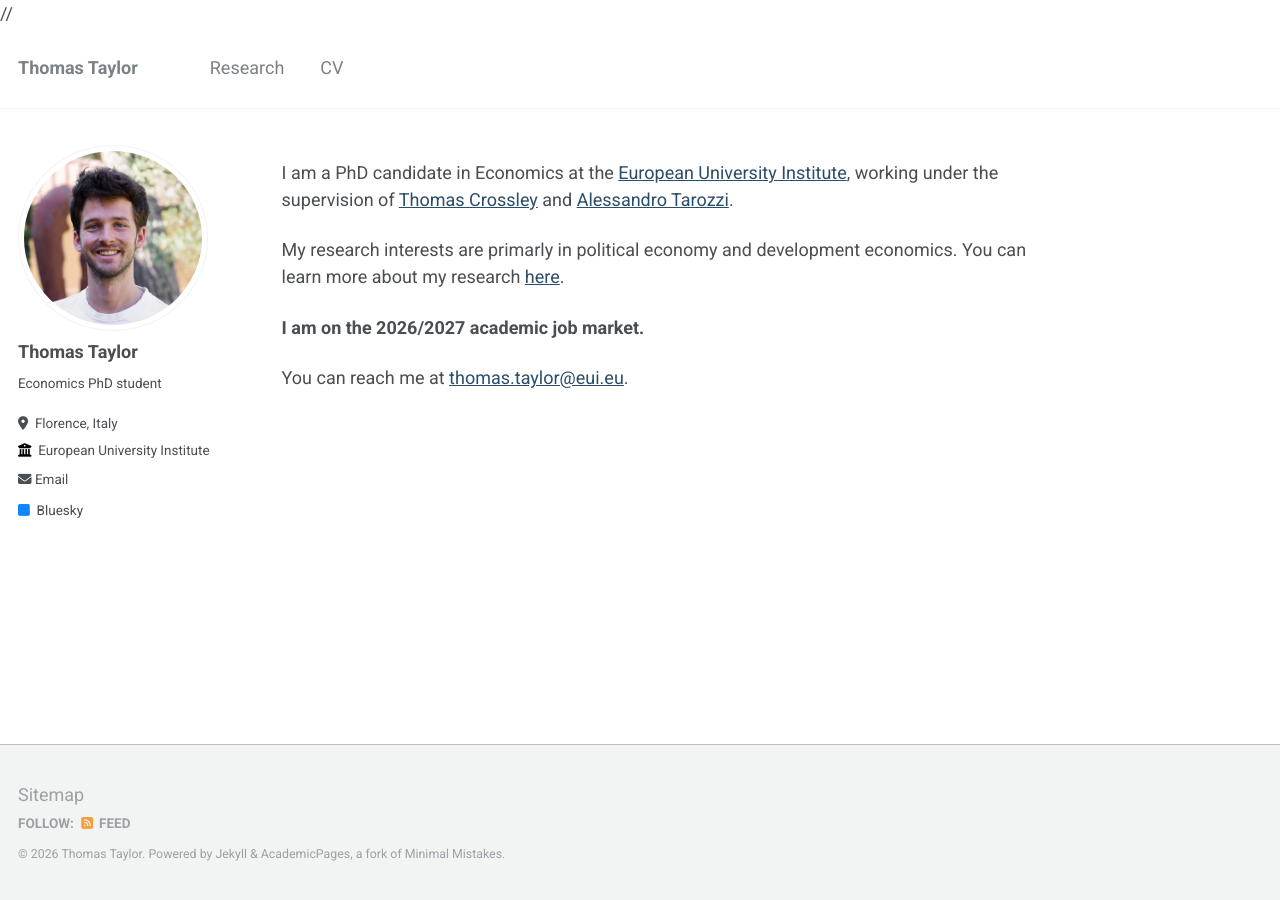
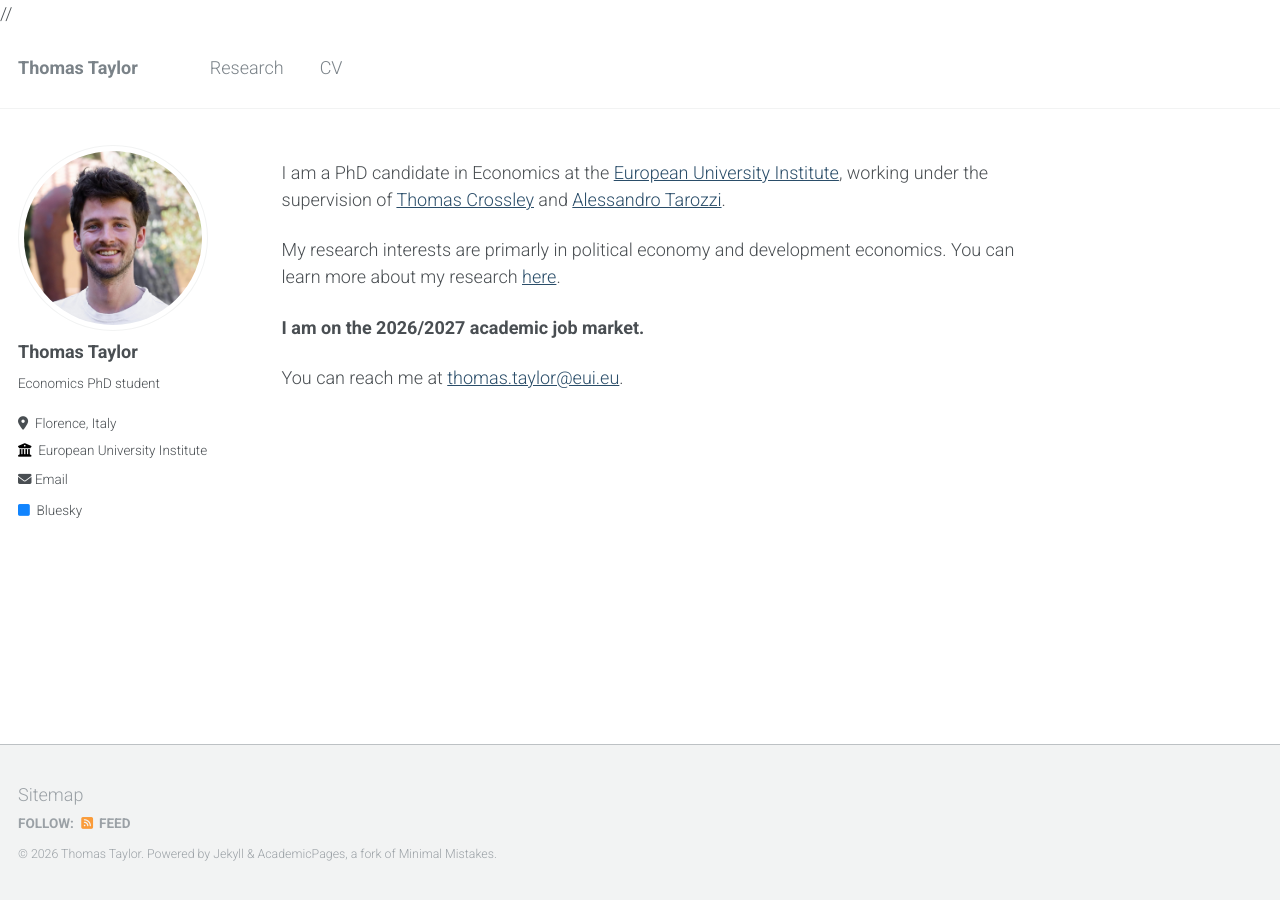
Before and after one commit to thomastaylor-econ/thomastaylor-econ.github.io, a Jekyll site: the page built from _pages/about.md, in a window 1280 px wide. Built offline with Jekyll 4.4.1, drawn with Linux system fonts in a browser that asks for light colours.

Commit message:
Update main.scss

```diff
--- a/assets/css/main.scss
+++ b/assets/css/main.scss
@@ -39,3 +39,7 @@
 @import "vendor/font-awesome/brands";
 @import "vendor/magnific-popup/magnific-popup";
 @import "print";
+
+body {
+  font-weight: 300;
+}
```
